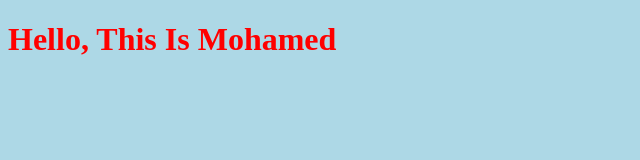
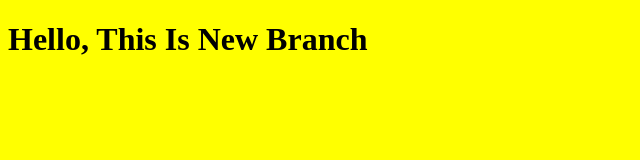
Before and after one commit to ColdCodeCoil/myproject, a plain HTML site: page index.html in a window 1280 px wide. Shown: the whole page, without its empty margins (0-640 px from the left). Drawn offline with Linux system fonts and the light colour scheme.

Commit message:
Changing Style For The Title

```diff
--- a/index.html
+++ b/index.html
@@ -7,7 +7,7 @@
     <link rel="stylesheet" href="style.css" />
   </head>
   <body>
-    <h1>Hello, This Is Mohamed</h1>
+    <h1>Hello, This Is New Branch</h1>
     <script src="app.js"></script>
   </body>
 </html>
--- a/style.css
+++ b/style.css
@@ -1,6 +1,6 @@
 h1 {
-  color: red;
+  color: black;
 }
 body {
-  background-color: lightblue;
+  background-color: yellow;
 }
```
